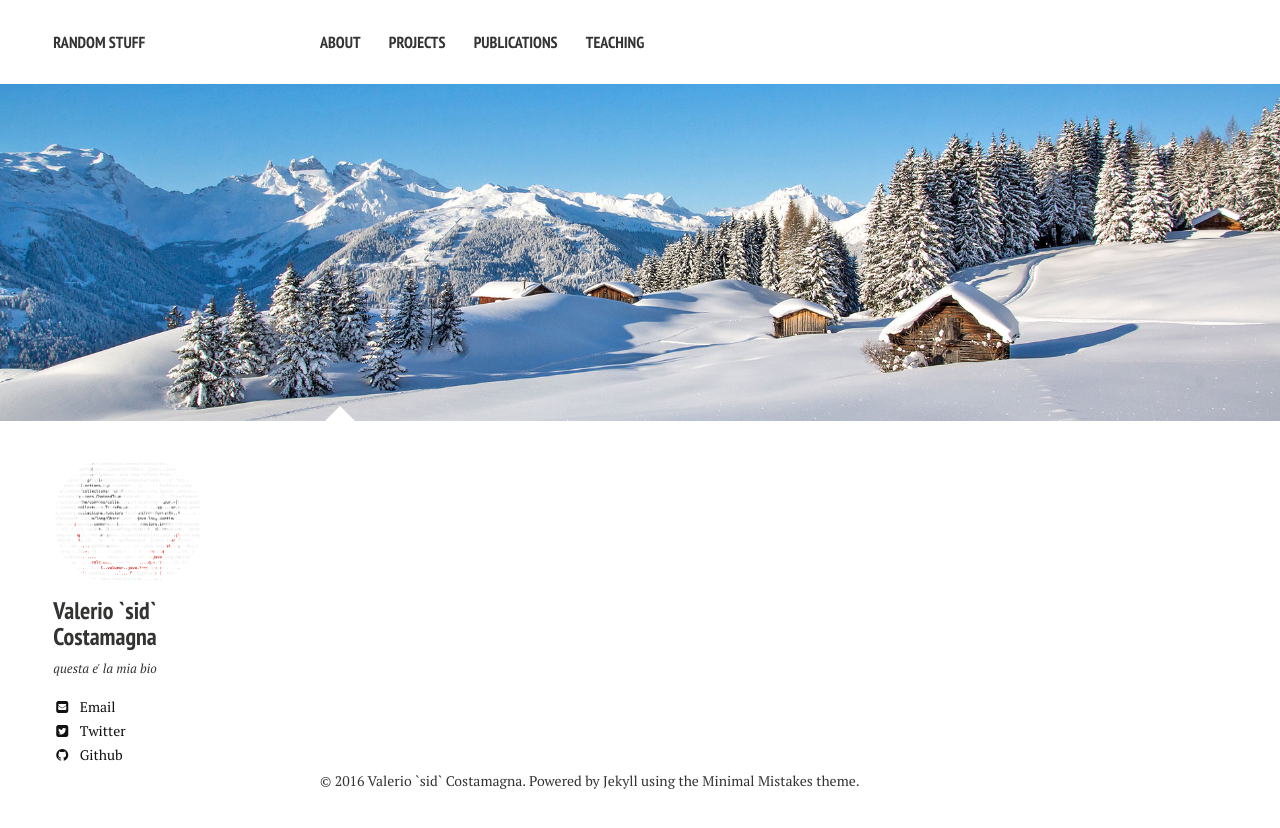
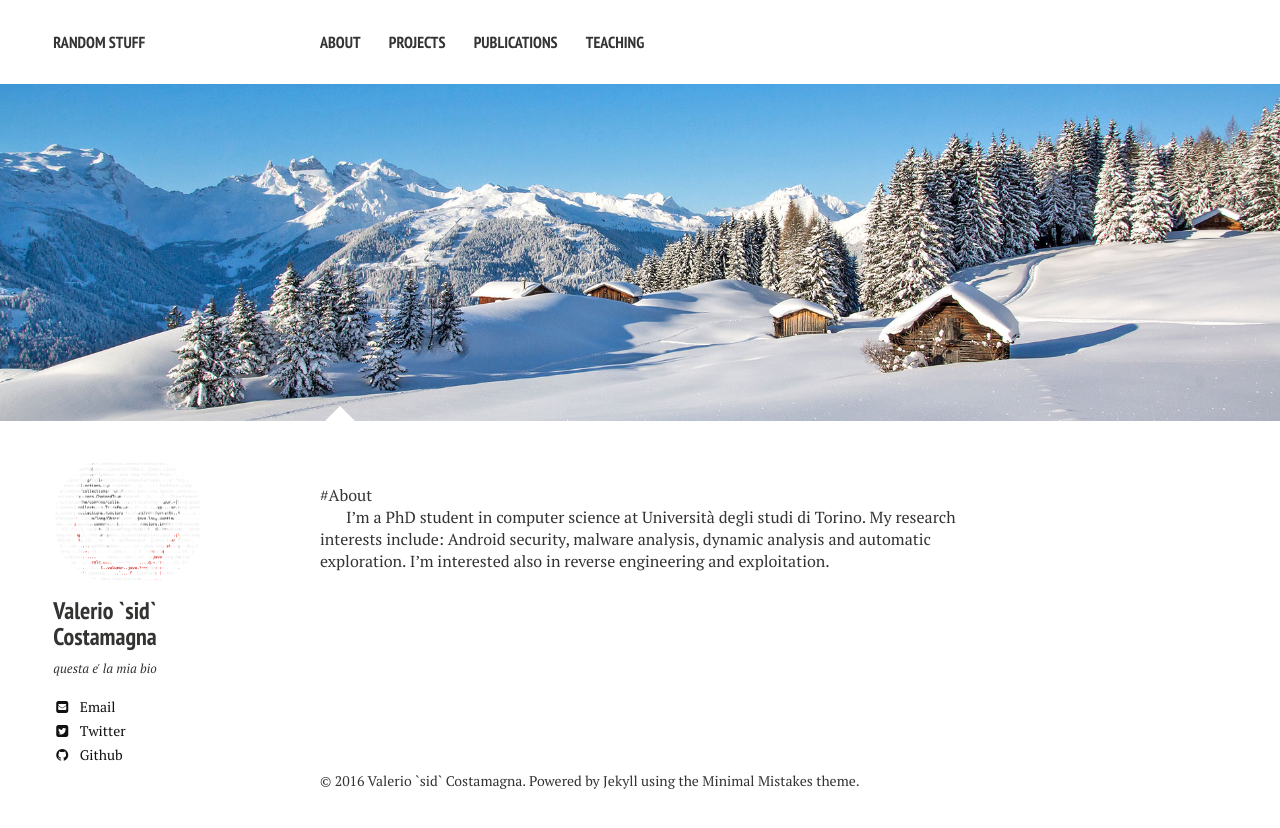
Before and after one commit to vaioco/vaioco.github.io, a Jekyll site: the page built from index.md, in a window 1280 px wide. Shown: the top 828 px of the page. Built offline with Jekyll 4.4.1, drawn with Linux system fonts in a browser that asks for light colours; nearby versions of some CDN libraries; some web fonts are replaced.

Commit message:
new index

```diff
--- a/index.md
+++ b/index.md
@@ -6,3 +6,7 @@ share: false
 image:
   feature: aosta.jpg
 ---
+
+#About
+
+I'm a PhD student in computer science at Università degli studi di Torino. My research interests include: Android security, malware analysis, dynamic analysis and automatic exploration. I'm interested also in reverse engineering and exploitation.
```
